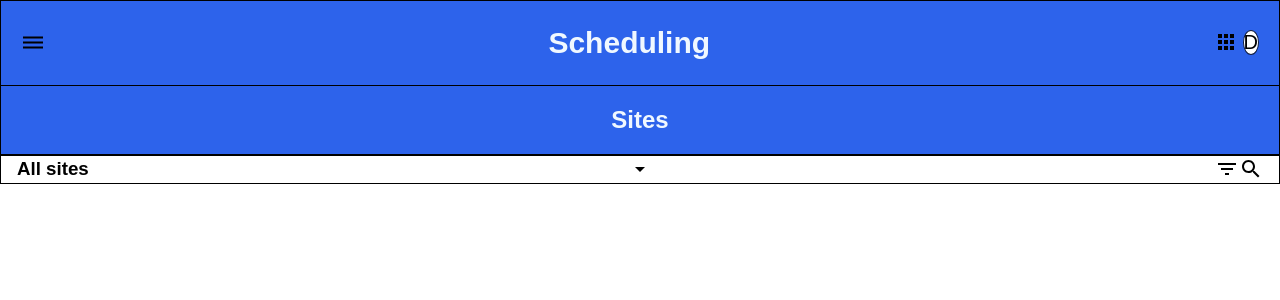
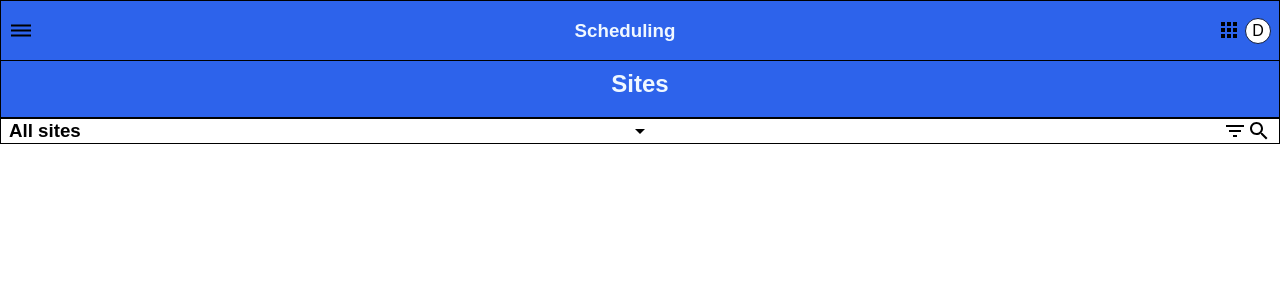
Before and after one commit to arielleon24/siteList, a React (Create React App) app: page / in a window 1280 px wide. Shown: the top 300 px of the page. Built offline with nearby package versions, Linux system fonts and the light colour scheme.

Commit message:
nav nearly completed. Sizing needs to be fixed

```diff
--- a/src/App.css
+++ b/src/App.css
@@ -36,20 +36,28 @@
   display: flex;
   align-items: center;
   justify-content: space-between;
-  padding-left: 1em;
-  padding-right: 1em;
-  font-size: 1.25em;
+  padding-left: 0.5em;
+  padding-right: 0.5em;
+  font-size: 1em;
+}
+
+.navmid {
+  display: flex;
+  border-top: black solid 1px;
+  justify-content: center;
+  align-items: flex-end;
+  height: 3.5em;
 }
 
 .navfoot {
   background-color: white;
-  height: 1.7em;
+  height: 1.5em;
   color: black;
   display:flex;
   justify-content: space-between;
   align-items: center;
-  padding-left: 1em;
-  padding-right: 1em;
+  padding-left: 0.5em;
+  padding-right: 0.5em;
   border-top: black solid 2px;
 }
 
@@ -59,13 +67,13 @@
   height: 0em;
 }
 
+/* sizing is wrong for the elements in topnav
+they seem to inherit from the class just above this one */
 .navIcons {
   display: flex;
   align-items: center;
   justify-content: center;
   color: black;
-  width: 1em;
-  height: 1em;
 }
 
 .navSideIcons {
@@ -80,20 +88,17 @@
 .topRight {
   display: flex;
 }
-/* cannot make buttons background transparent? */
+/* cannot round circle properly */
 
 .roundInitial {
   display: flex;
   align-items: center;
   justify-content: center;
-  /* padding-left: 0.5em; */
   background-color: white;
   color: black;
   border: 1px solid #0F1C3F;
+  width: 1.5em;
+  height: 1.5em;
   border-radius: 50%;
   margin-left: 0.25em;
 }
-
-.navmid {
-  border-top: black solid 1px;
-}
--- a/src/components/Navbar.js
+++ b/src/components/Navbar.js
@@ -1,5 +1,7 @@
 import React from "react";
-// import { ArrowDropDownIcon, SubjectIcon } from '@material-ui/icons';
+
+
+//Material UI imports
 import AppsIcon from '@material-ui/icons/Apps';
 import ArrowDropDownIcon from '@material-ui/icons/ArrowDropDown';
 import DehazeIcon from '@material-ui/icons/Dehaze';
@@ -12,7 +14,7 @@ export default function Nav(props) {
     <nav className="navbar">
       <div className="navtop">
       <DehazeIcon className="navIcons" />
-      <h1>Scheduling</h1>
+      <h3>Scheduling</h3>
       <section className="topRight">
       <AppsIcon className="navIcons" />
       <div className="roundInitial">D</div>
@@ -24,10 +26,10 @@ export default function Nav(props) {
       <footer className="navfoot">
         <h3>All sites</h3>
         <ArrowDropDownIcon />
-        <div className="navSideIcons">
+        <section className="navSideIcons">
           <FilterListIcon />
           <SearchIcon />
-        </div>
+        </section>
       </footer>
     </nav>
   );
```
